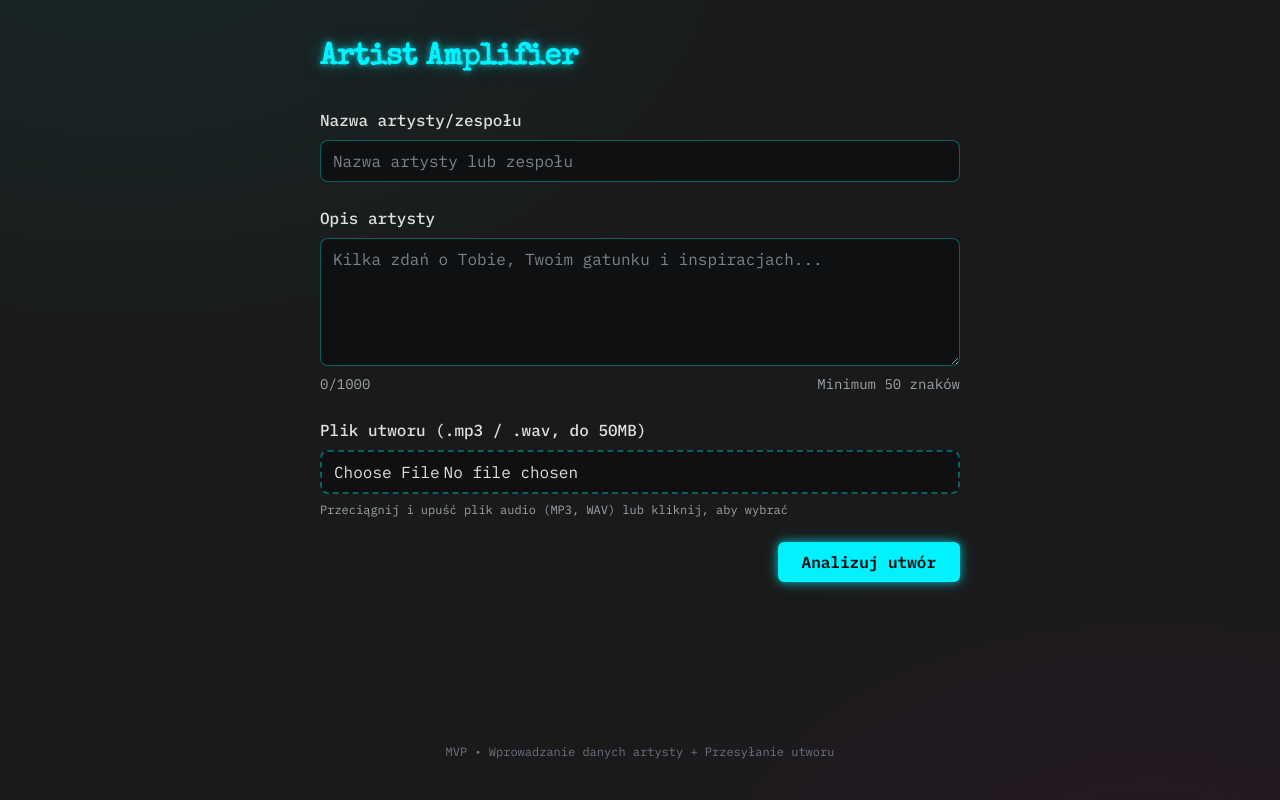
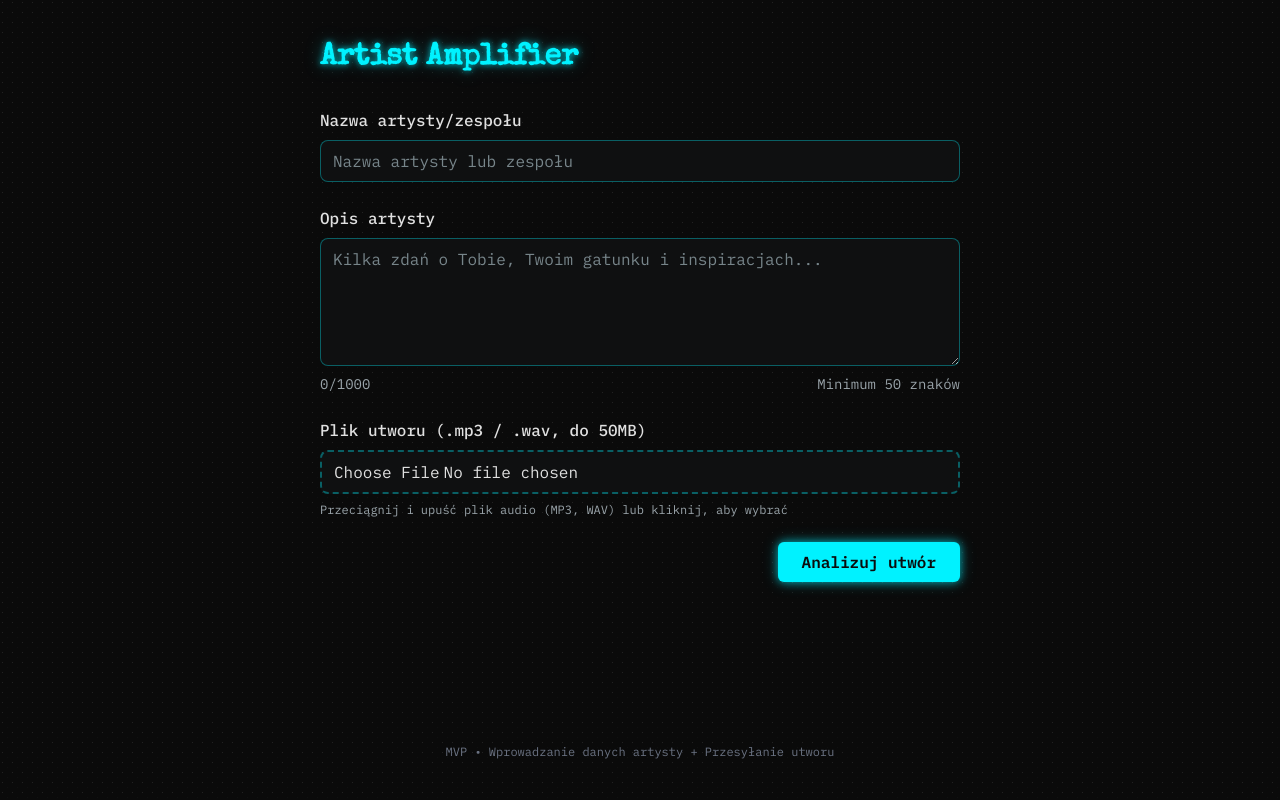
Before and after one commit to RafalWojciechRolsky/artist-amplifier, a Next.js app: page / in a window 1280 px wide. Built offline with nearby package versions, Linux system fonts and the light colour scheme.

Commit message:
feat: add pixelated background pattern with dark theme to root layout

```diff
--- a/src/app/layout.tsx
+++ b/src/app/layout.tsx
@@ -1,22 +1,22 @@
-import type { Metadata } from "next";
-import { IBM_Plex_Mono, Special_Elite } from "next/font/google";
-import "./globals.css";
+import type { Metadata } from 'next';
+import { IBM_Plex_Mono, Special_Elite } from 'next/font/google';
+import './globals.css';
 
 const bodyFont = IBM_Plex_Mono({
-  variable: "--font-body",
-  weight: ["400", "500", "600"],
-  subsets: ["latin"],
+	variable: '--font-body',
+	weight: ['400', '500', '600'],
+	subsets: ['latin'],
 });
 
 const headingFont = Special_Elite({
-  variable: "--font-heading",
-  weight: "400",
-  subsets: ["latin"],
+	variable: '--font-heading',
+	weight: '400',
+	subsets: ['latin'],
 });
 
 export const metadata: Metadata = {
-  title: "Create Next App",
-  description: "Generated by create next app",
+	title: 'Create Next App',
+	description: 'Generated by create next app',
 };
 
 export default function RootLayout({
@@ -25,11 +25,25 @@ export default function RootLayout({
 	children: React.ReactNode;
 }>) {
 	return (
-    <html lang="pl-PL">
+		<html lang='pl-PL'>
 			<body
 				className={`${bodyFont.variable} ${headingFont.variable} antialiased`}
 			>
-        {children}
+				<div className='min-h-screen w-full relative'>
+					<div
+						className='absolute inset-0 z-0'
+						style={{
+							backgroundColor: '#0a0a0a',
+							backgroundImage: `
+				 radial-gradient(circle at 25% 25%, #222222 0.5px, transparent 1px),
+				 radial-gradient(circle at 75% 75%, #111111 0.5px, transparent 1px)
+			 `,
+							backgroundSize: '10px 10px',
+							imageRendering: 'pixelated',
+						}}
+					/>
+					<div className='relative z-10'>{children}</div>
+				</div>
 			</body>
 		</html>
 	);
```
Lines whose indentation alone changed are shown as unchanged.
